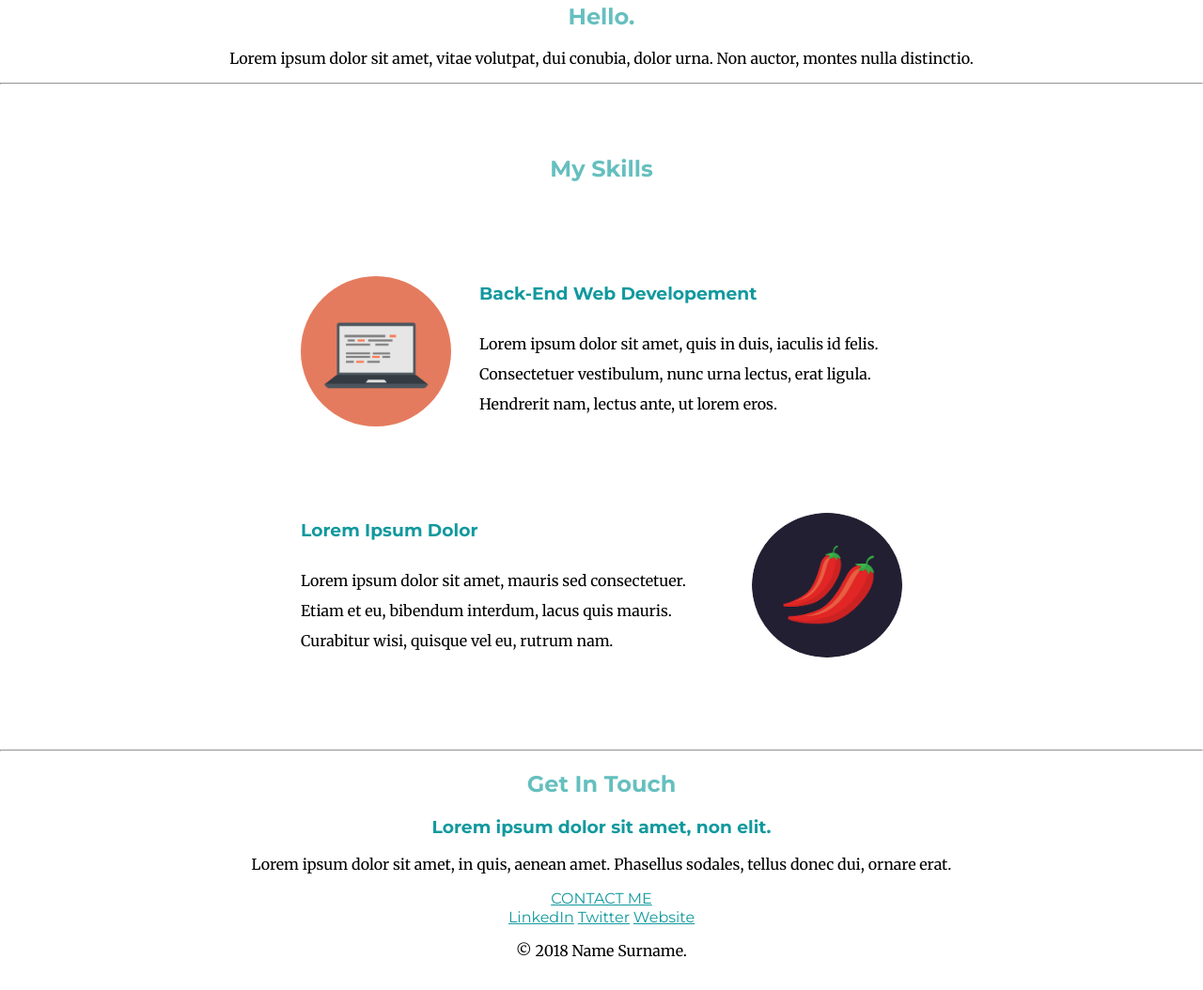
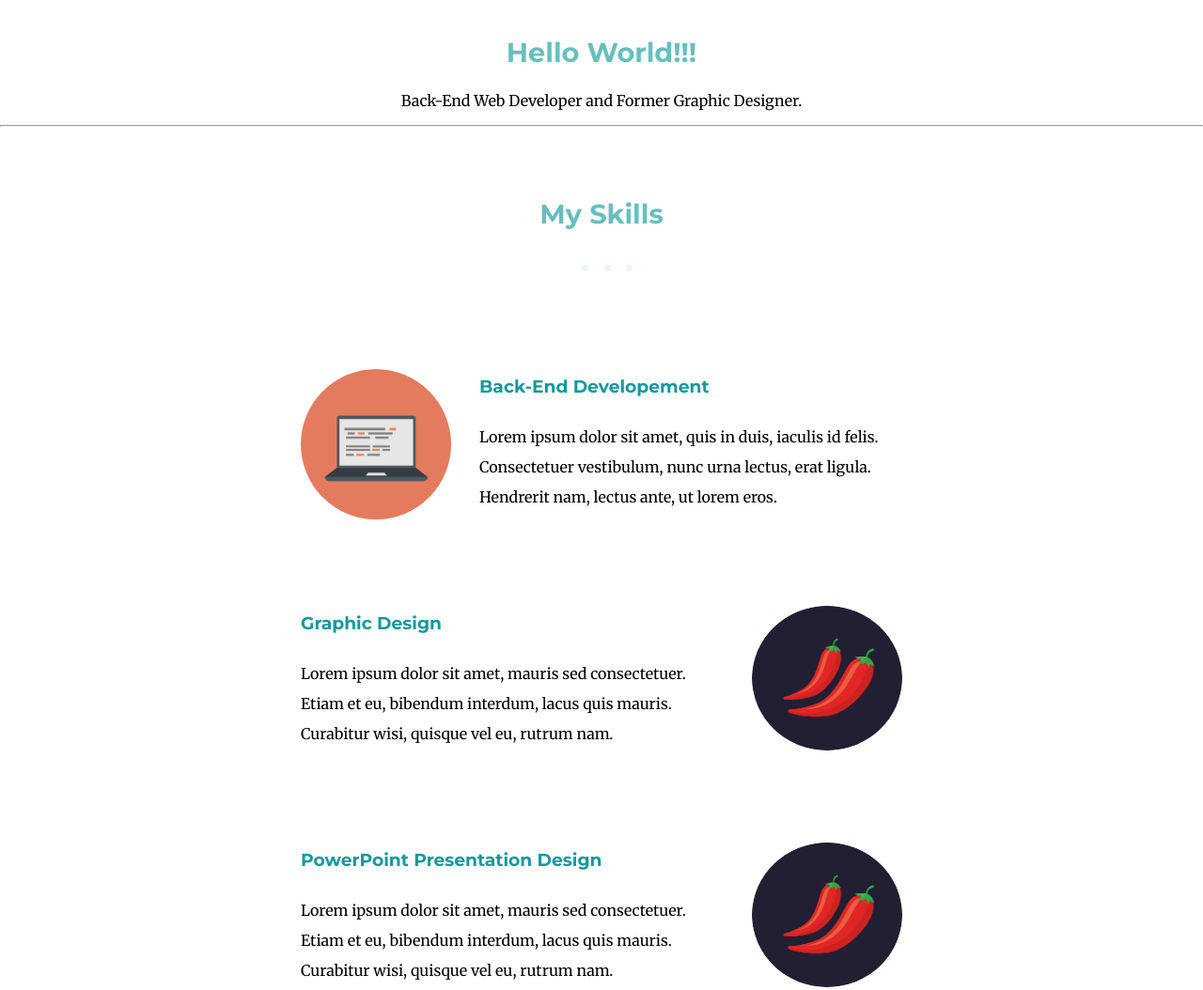
Before and after one commit to shahjalalhazari/100-Days-of-code, a plain HTML site: page Day 44/CSS - My Site/index.html in a window 1280 px wide. Shown: the part 745-1799 px from the top of the page at 94% size. Drawn offline with Linux system fonts and the light colour scheme.

Commit message:
Day 44 Updated.

```diff
--- a/Day 44/CSS - My Site/css/styles.css
+++ b/Day 44/CSS - My Site/css/styles.css
@@ -14,7 +14,7 @@ h1 {
 
 h2 {
     color: #66bfbf;
-    font-size: 150%;
+    font-size: 180%;
     font-family: 'Montserrat', sans-serif;
 }
 
@@ -29,10 +29,6 @@ h3, a {
     padding-top: 100px;
 }
 
-
-.middle-container {}
-
-.bottom-container {}
 
 .subtitle {
     font-weight: normal;
@@ -55,7 +51,7 @@ h3, a {
 }
 
 .mountain {
-    padding: 0;
+    padding-top: 1.35%;
     margin: 0;
 }
 
@@ -83,3 +79,14 @@ h3, a {
     float: right;
     margin-left: 30px;
 }
+
+.box {
+    width: 7px;
+    height: 7px;
+    background-color: #eaf6f6;
+    align-items: center;
+    display: inline-block;
+    border-radius: 50%;
+    margin: 1% 0 0 1%;
+    mar
+}
--- a/Day 44/CSS - My Site/index.html
+++ b/Day 44/CSS - My Site/index.html
@@ -29,22 +29,32 @@
     <div class="middle-container">
         <div class="profile">
             <img src="" alt="">
-            <h2>Hello.</h2>
-            <p>Lorem ipsum dolor sit amet, vitae volutpat, dui conubia, dolor urna. Non auctor, montes nulla distinctio.
-            </p>
+            <h2>Hello World!!!</h2>
+            <p>Back-End Web Developer and Former Graphic Designer.</p>
         </div>
         <hr>
         <div class="skills">
             <h2>My Skills</h2>
+            <div class="boxes">
+                <div class="box"></div>
+                <div class="box"></div>
+                <div class="box"></div>
+            </div>
             <div class="skill-row">
                 <img class="computer-img" src="images/computer.png" alt="">
-                <h3>Back-End Web Developement</h3>
+                <h3>Back-End Developement</h3>
                 <p>Lorem ipsum dolor sit amet, quis in duis, iaculis id felis. Consectetuer vestibulum, nunc urna
                     lectus, erat ligula. Hendrerit nam, lectus ante, ut lorem eros.</p>
             </div>
             <div class="skill-row">
                 <img class="chillies-img" src="images/chillies.png" alt="">
-                <h3>Lorem Ipsum Dolor</h3>
+                <h3>Graphic Design</h3>
+                <p>Lorem ipsum dolor sit amet, mauris sed consectetuer. Etiam et eu, bibendum interdum, lacus quis
+                    mauris. Curabitur wisi, quisque vel eu, rutrum nam.</p>
+            </div>
+            <div class="skill-row">
+                <img class="chillies-img" src="images/chillies.png" alt="">
+                <h3>PowerPoint Presentation Design</h3>
                 <p>Lorem ipsum dolor sit amet, mauris sed consectetuer. Etiam et eu, bibendum interdum, lacus quis
                     mauris. Curabitur wisi, quisque vel eu, rutrum nam.</p>
             </div>
```
